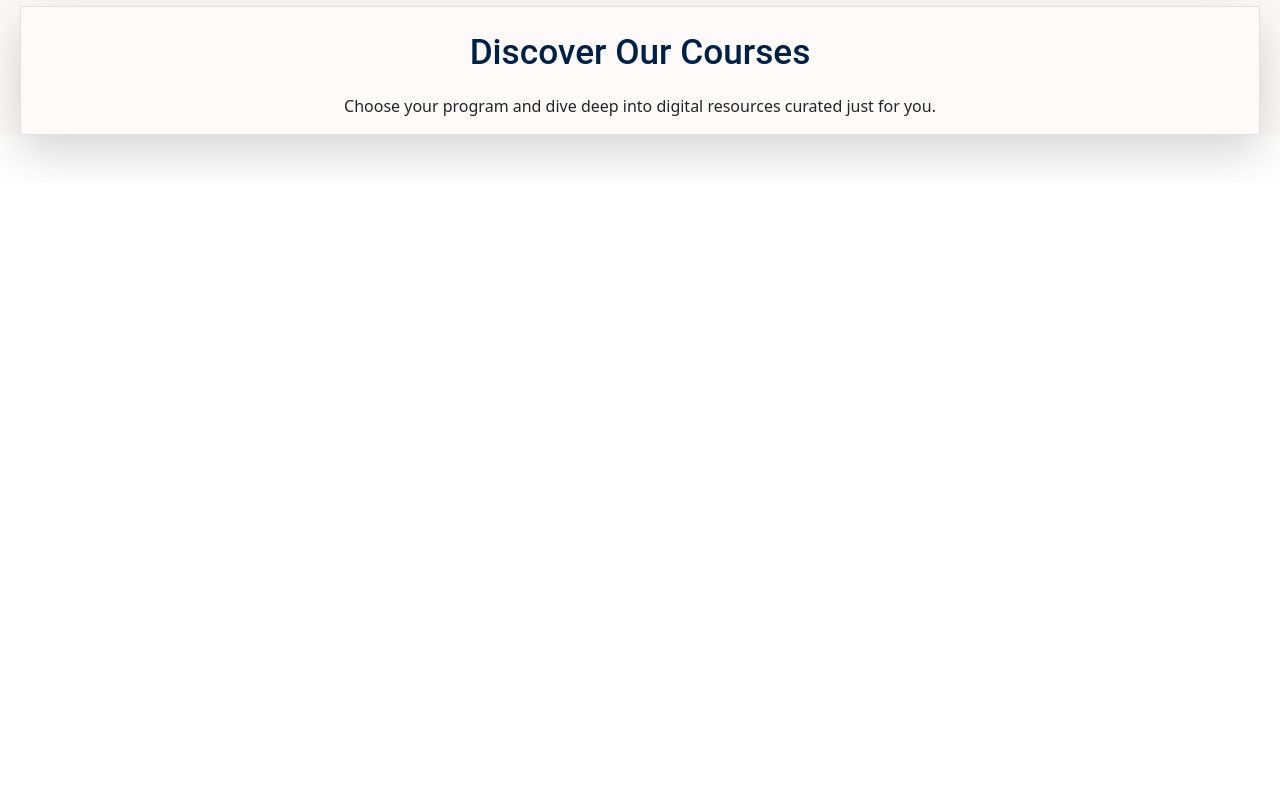
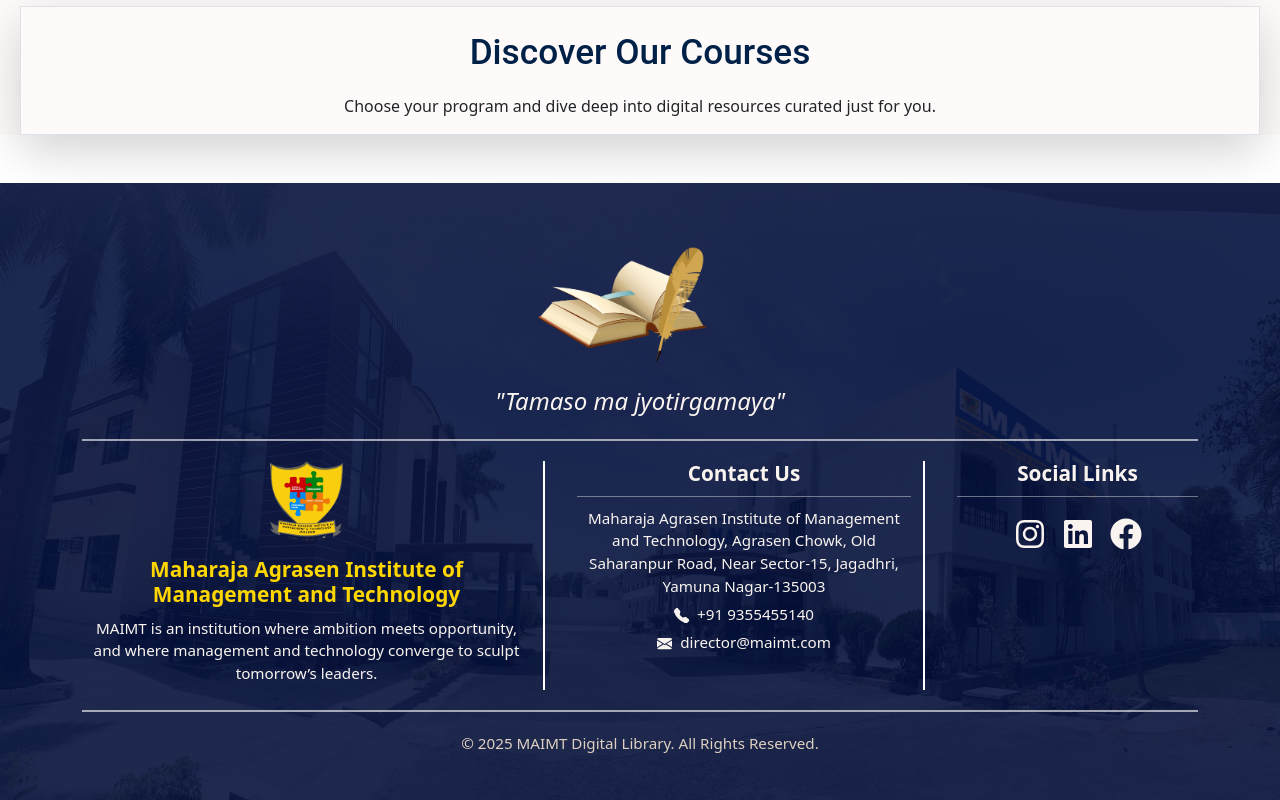
Before and after one commit to ravneetkaur-dev/Digital-Library, a React (Vite) app in the folder frontend/: page / in a window 1280 px wide. Shown: the part 1356-2156 px from the top of the page. Before the commit the page ends 1539 px from the top, so only its background shows below. Built offline with nearby package versions, Linux system fonts and the light colour scheme.

Commit message:
Add Footer

```diff
--- /dev/null
+++ b/frontend/src/components/footer.css
@@ -0,0 +1,114 @@
+.site-footer {
+  background-image: url('/images/maimt1.jpg');
+  background-repeat: no-repeat;
+  background-size: cover;
+  background-attachment: fixed;
+  color: #f9f4ef;
+  padding: 40px 0;
+  position: relative;
+  z-index: 2;
+}
+
+.site-footer::before {
+  content: "";
+  position: absolute;
+  inset: 0;
+  background: #05103be3;
+  z-index: 1;
+}
+
+.footer-top {
+  display: flex;
+  flex-direction: column;
+  align-items: center;
+  text-align: center;
+  position: relative;
+  z-index: 2;
+}
+
+.footer-img {
+  width: auto;
+  height: 20vh;
+}
+
+.footer-hr {
+  position: relative;
+  z-index: 2;
+  border: none;
+  border-top: 2px solid #fff;
+  opacity: 0.6;
+  margin: 20px 0;
+}
+
+.footer-hr-sm {
+  border: none;
+  border-top: 1px solid #fff;
+  opacity: 0.4;
+  margin: 10px 0;
+}
+
+.site-footer h4 {
+  font-size: 1.3rem;
+  margin-bottom: 10px;
+  position: relative;
+  z-index: 2;
+}
+
+.site-footer p {
+  font-size: 0.95rem;
+  margin: 0 0 5px;
+  position: relative;
+  z-index: 2;
+}
+
+.maimt-info {
+  position: relative;
+  z-index: 2;
+  border-right: none;
+}
+
+.contact-info {
+  position: relative;
+  z-index: 2;
+}
+
+.social-info {
+  position: relative;
+  z-index: 2;
+}
+
+.social-link {
+  font-size: 2rem;
+  position: relative;
+  z-index: 2;
+}
+
+.maimt-logo {
+  width: auto;
+  height: 10vh;
+}
+
+.copyright {
+  font-size: 0.8rem;
+  color: #ddd0c1;
+  position: relative;
+  z-index: 2;
+}
+
+@media (min-width: 768px) {
+  .maimt-info {
+    text-align: center;
+    border-right: 2px solid #fff;
+  }
+
+  .contact-info {
+    padding-left: 2rem;
+    text-align: left;
+    border-right: 2px solid #fff;
+  }
+
+  .social-info {
+    padding-left: 2rem;
+    text-align: left;
+  }
+}
--- /dev/null
+++ b/frontend/src/components/footer.jsx
@@ -0,0 +1,71 @@
+import { Container, Row, Col, Image } from "react-bootstrap";
+import { BsTelephoneFill, BsEnvelopeFill } from "react-icons/bs";
+import { FaInstagram, FaLinkedin, FaFacebook } from "react-icons/fa";
+import './footer.css';
+
+export const Footer = () => {
+  return (
+    <footer className="site-footer">
+      <Container className="footer-container">
+        <Row>
+          <Col className="footer-top">
+            <Image
+              src="/images/book_feather.png"
+              alt="book"
+              className="footer-img"
+            />
+            <span className="fs-4">
+              <em>"Tamaso ma jyotirgamaya"</em>
+            </span>
+          </Col>
+        </Row>
+
+        <hr className="footer-hr" />
+
+        <Row className="footer-content">
+          <Col xs={12} md={5} className="maimt-info text-center mb-4 mb-md-0">
+            <Image
+              src="/images/logo.png"
+              alt="maimt-logo"
+              className="maimt-logo mb-3"
+            />
+            <h4 style={{ color: "gold" }}>
+              <b>Maharaja Agrasen Institute of Management and Technology</b>
+            </h4>
+            <p>
+              MAIMT is an institution where ambition meets opportunity, and where management and technology converge to sculpt tomorrow’s leaders.
+            </p>
+          </Col>
+
+          <Col xs={12} md={4} className="contact-info text-center mb-4 mb-md-0">
+            <h4><b>Contact Us</b></h4>
+            <hr className="footer-hr-sm" />
+            <p>
+              Maharaja Agrasen Institute of Management and Technology,
+              Agrasen Chowk, Old Saharanpur Road,
+              Near Sector-15, Jagadhri, Yamuna Nagar-135003
+            </p>
+            <p><BsTelephoneFill className="me-1" /> +91 9355455140</p>
+            <p><BsEnvelopeFill className="me-1" /> director@maimt.com</p>
+          </Col>
+
+          <Col xs={12} md={3} className="social-info text-center">
+            <h4><b>Social Links</b></h4>
+            <hr className="footer-hr-sm" />
+            <div className="social-link">
+              <span className="me-3"><FaInstagram /></span>
+              <span className="me-3"><FaLinkedin /></span>
+              <span><FaFacebook /></span>
+            </div>
+          </Col>
+        </Row>
+
+        <hr className="footer-hr" />
+
+        <Row className="text-center m-0">
+          <p className="copyright">© 2025 MAIMT Digital Library. All Rights Reserved.</p>
+        </Row>
+      </Container>
+    </footer>
+  );
+};
--- a/frontend/src/pages/home.jsx
+++ b/frontend/src/pages/home.jsx
@@ -1,5 +1,6 @@
 import { Header } from "../components/Header";
 import { NavBar } from "../components/NavBar";
+import { Footer } from "../components/footer";
 import { Container, Row, Col } from "react-bootstrap";
 import "./Home.css";
 
@@ -67,6 +68,7 @@
         </Row>
 
       </Container>
+      <Footer/>
     </>
   );
 };
```
